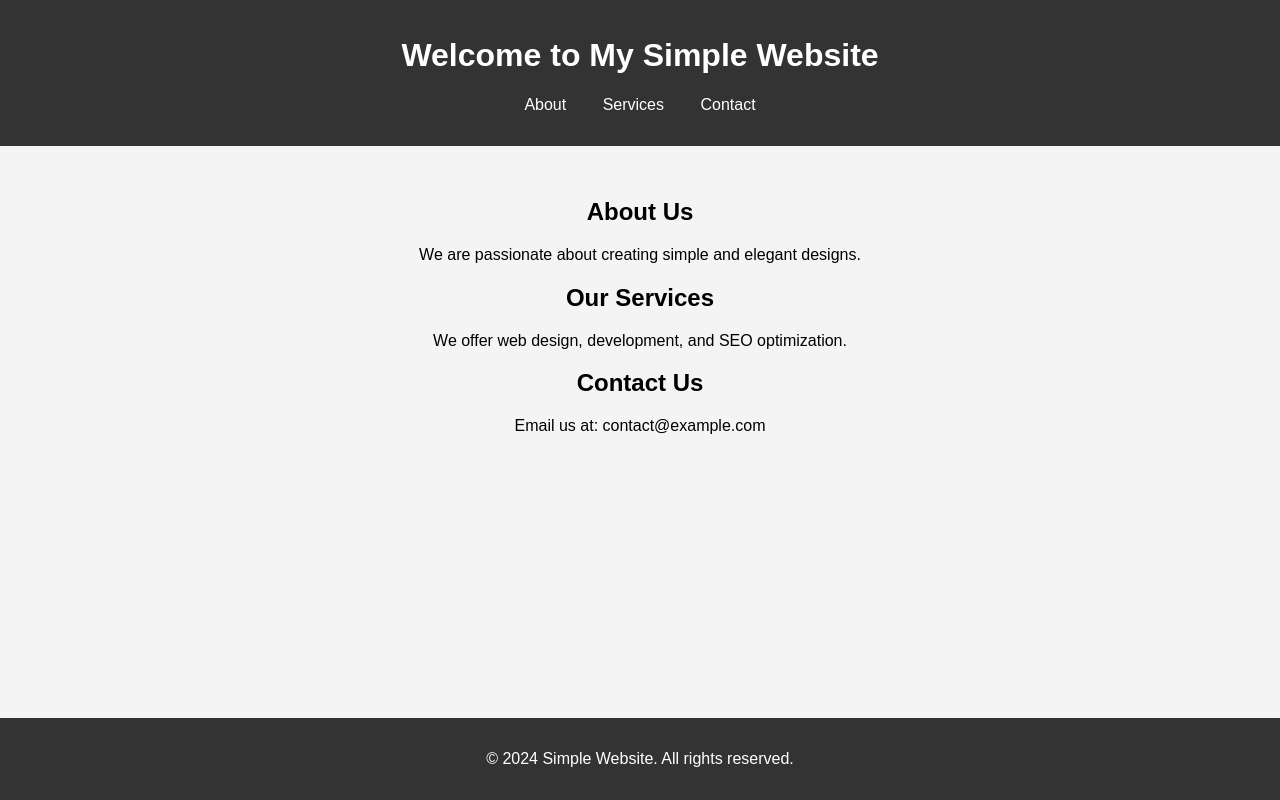
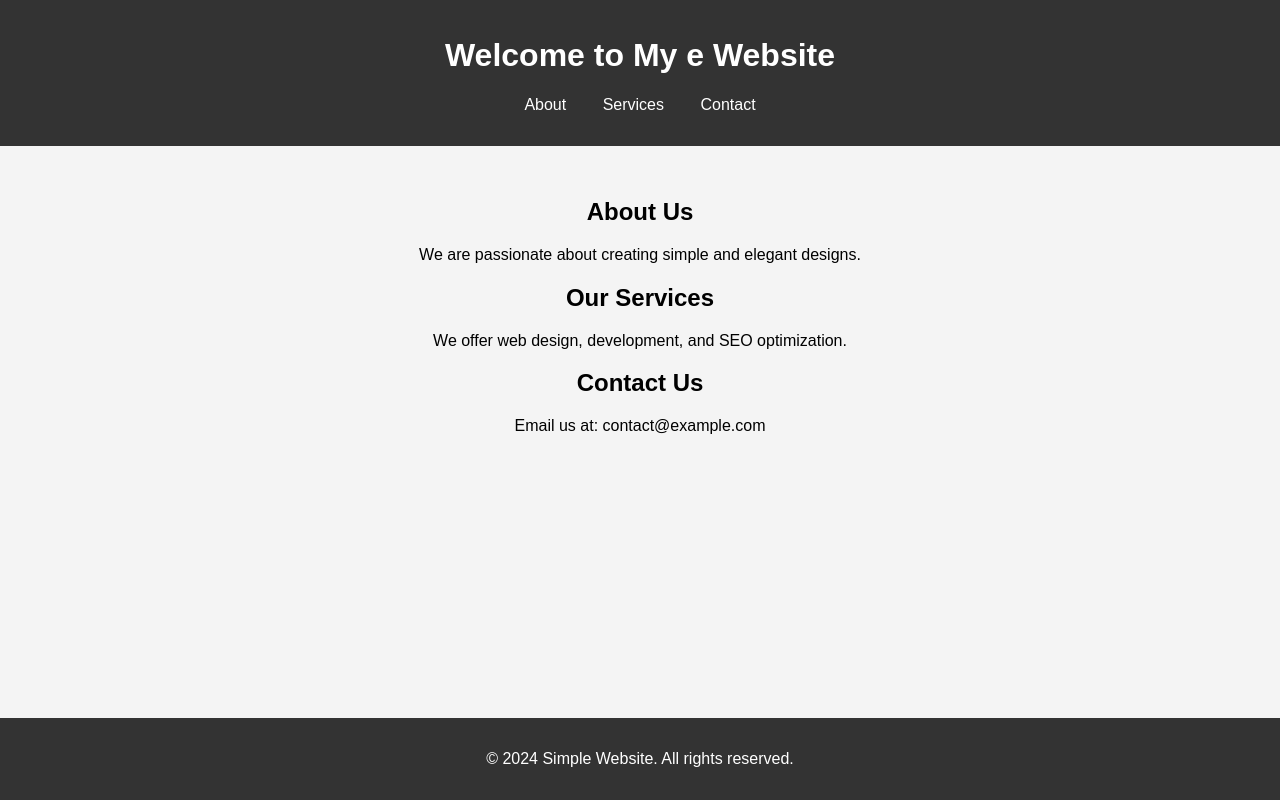
Before and after one commit to rootvishal/mywebsite, a plain HTML site: page docs/index.html in a window 1280 px wide. Drawn offline with Linux system fonts and the light colour scheme.

Commit message:
Update index.html

```diff
--- a/docs/index.html
+++ b/docs/index.html
@@ -40,7 +40,7 @@
 </head>
 <body>
     <header>
-        <h1>Welcome to My Simple Website</h1>
+        <h1>Welcome to My e Website</h1>
         <nav>
             <a href="#about">About</a>
             <a href="#services">Services</a>
```
